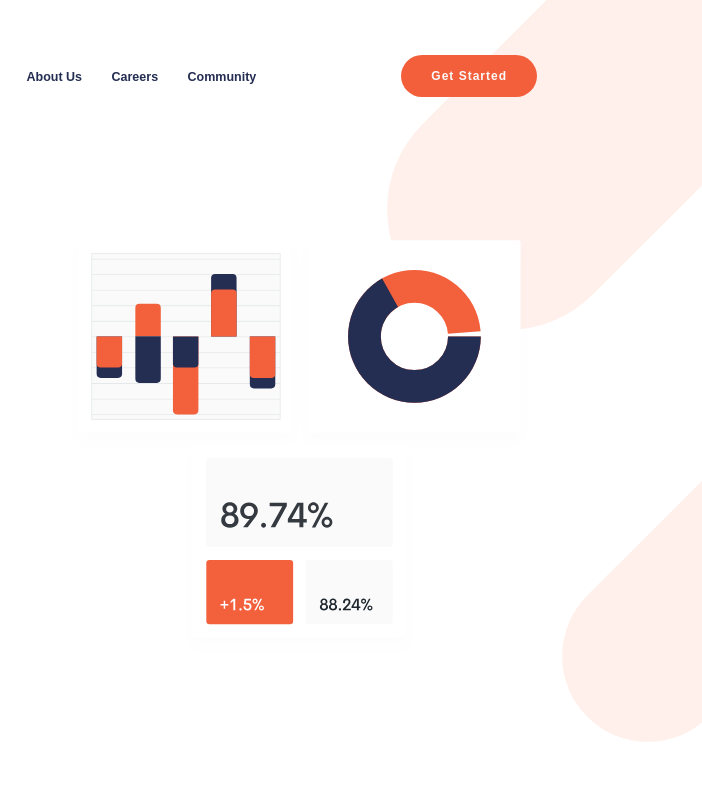
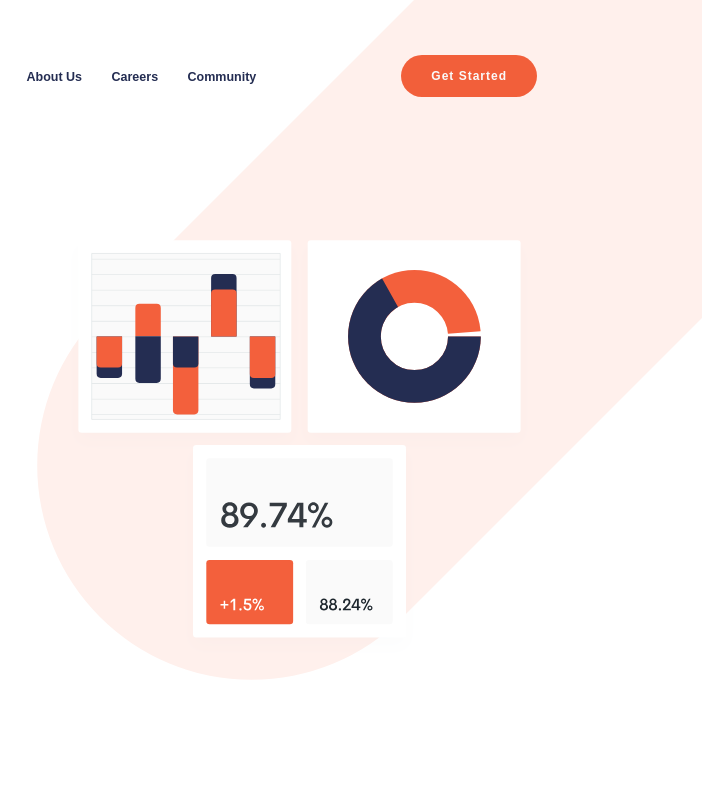
Before and after one commit to rafetbasturk/c30, a plain HTML site: page index.html in a window 1280 px wide. Shown: the top 800 px of the page, 578-1280 px from the left. Drawn offline with nearby package versions, Linux system fonts and the light colour scheme; a web font is replaced by a local one.

Commit message:
second commit
changed background images position

```diff
--- a/scss/_responsive.scss
+++ b/scss/_responsive.scss
@@ -1,4 +1,9 @@
 @include tablet {
+
+    body {
+        background: url(../images/bg-tablet-pattern.svg) top -120px right -135px no-repeat;
+        background-size: 800px 800px;
+    }
 
     .header {
         padding: 4rem;
@@ -38,6 +43,7 @@
     }
 
     .main {
+        background: none;
         padding: 4rem;
         display: flex;
         flex-direction: row-reverse;
@@ -89,6 +95,8 @@
     }
 
     .slider {
+        background: url(../images/bg-tablet-pattern.svg) bottom left -300px no-repeat;
+        background-size: 600px 600px;
         padding: 4rem;
 
         &__container {
@@ -190,6 +198,8 @@
     }
 
     .section {
+        background: url(../images/bg-tablet-pattern.svg) bottom left -300px no-repeat;
+        background-size: 600px 600px;
         display: flex;
         padding: 8rem 16.5rem;
 
```
Also changed, not shown: css/main.css, 1 other file.
